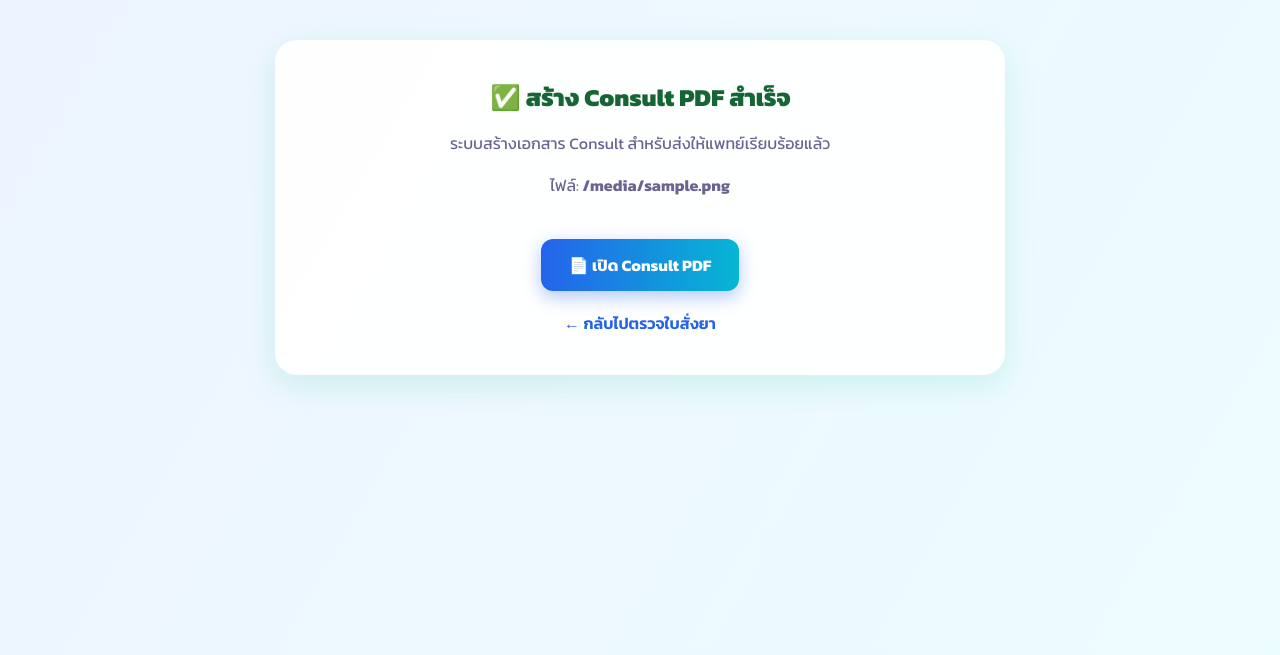
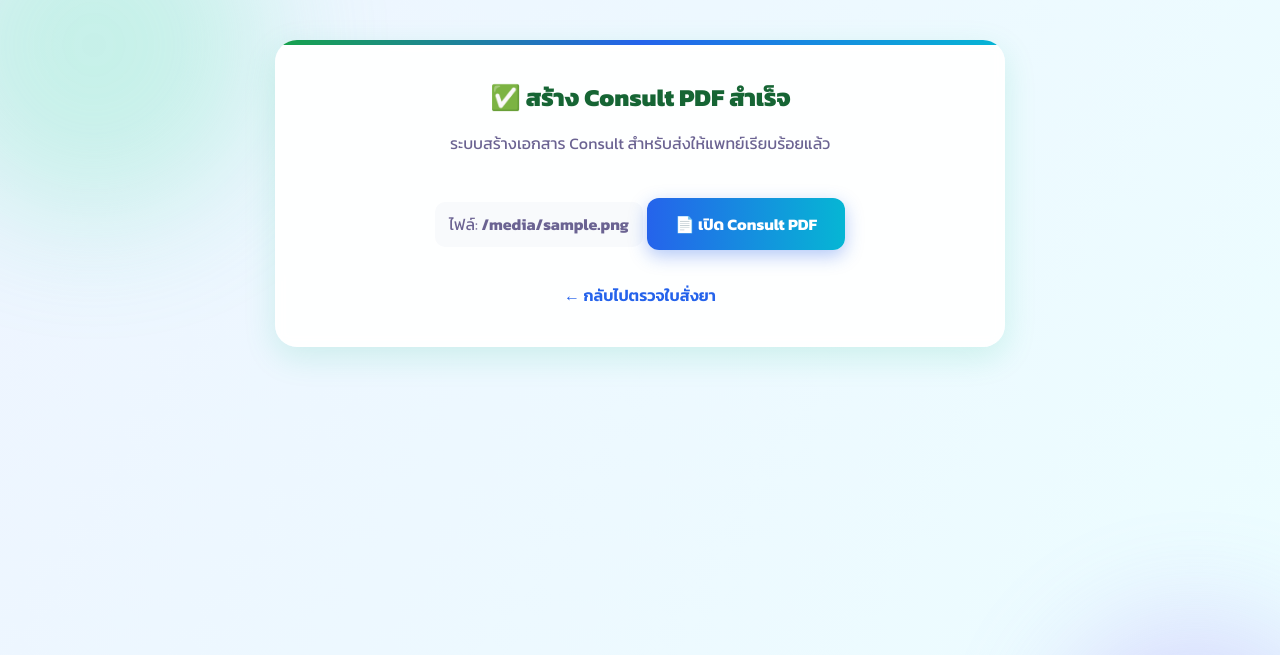
Before and after one commit to mydrugstock/drug-management, a Flask app: template templates/consult_success.html in a window 1280 px wide. Shown: the top 655 px of the page. Run offline with Flask 3, Linux system fonts and the light colour scheme; the template is opened without the code that fills it: most values are stand-ins (such as "Sample title", 1, 10 or a date in 2020).

Commit message:
Update consult_success.html

```diff
--- a/templates/consult_success.html
+++ b/templates/consult_success.html
@@ -31,6 +31,12 @@
             50% { transform: scale(1.15); }
         }
 
+        @keyframes blobMove {
+            0%, 100% { transform: translate(0, 0) scale(1); }
+            33% { transform: translate(30px, -20px) scale(1.1); }
+            66% { transform: translate(-20px, 20px) scale(0.95); }
+        }
+
         body {
             font-family: 'Kanit', Arial, sans-serif;
             background: linear-gradient(120deg, #ecfdf5, #eef2ff, #ecfeff);
@@ -38,17 +44,59 @@
             animation: gradientShift 18s ease infinite;
             padding: 40px;
             margin: 0;
+            position: relative;
+            overflow-x: hidden;
+        }
+
+        body::before,
+        body::after {
+            content: "";
+            position: fixed;
+            border-radius: 50%;
+            filter: blur(60px);
+            opacity: 0.3;
+            z-index: 0;
+            animation: blobMove 16s ease-in-out infinite;
+        }
+
+        body::before {
+            width: 320px;
+            height: 320px;
+            background: #6ee7b7;
+            top: -100px;
+            left: -90px;
+        }
+
+        body::after {
+            width: 300px;
+            height: 300px;
+            background: #a78bfa;
+            bottom: -100px;
+            right: -80px;
+            animation-delay: -6s;
         }
 
         .box {
             max-width: 650px;
             margin: auto;
             background: rgba(255,255,255,0.95);
+            backdrop-filter: blur(6px);
             padding: 40px;
             border-radius: 22px;
             text-align: center;
             box-shadow: 0 10px 32px rgba(16,185,129,0.15);
             animation: popIn 0.5s ease;
+            position: relative;
+            z-index: 1;
+            overflow: hidden;
+        }
+
+        .box::before {
+            content: "";
+            position: absolute;
+            top: 0; left: 0; right: 0;
+            height: 5px;
+            background: linear-gradient(90deg, #16a34a, #2563eb, #06b6d4);
         }
 
         .success {
@@ -111,7 +159,7 @@
         สำหรับส่งให้แพทย์เรียบร้อยแล้ว
     </p>
 
-    <p>
+    <p style="background:#f8fafc;border-radius:10px;padding:10px 14px;display:inline-block;">
         ไฟล์:
         <strong>
             {{ filename }}
```
